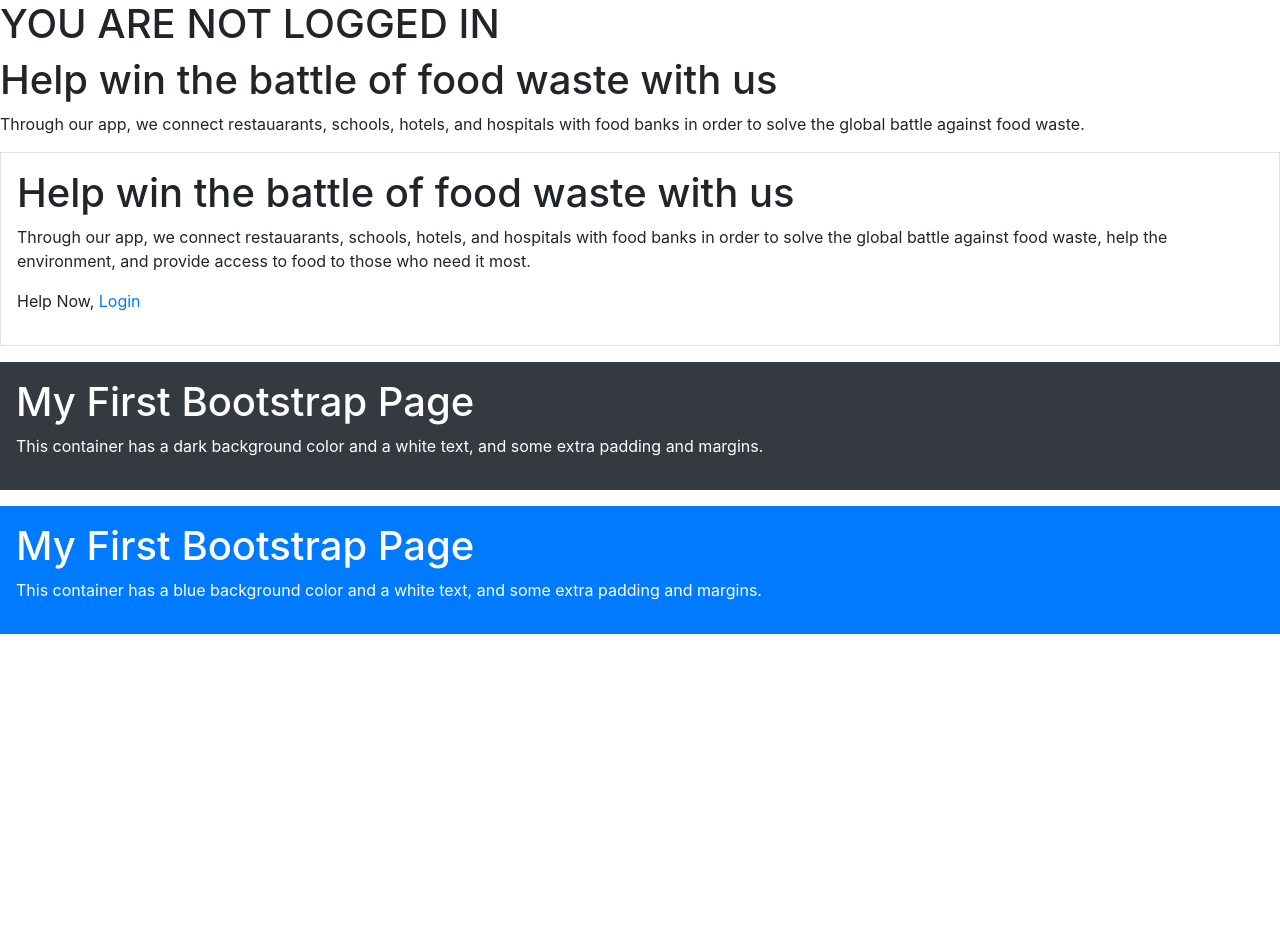
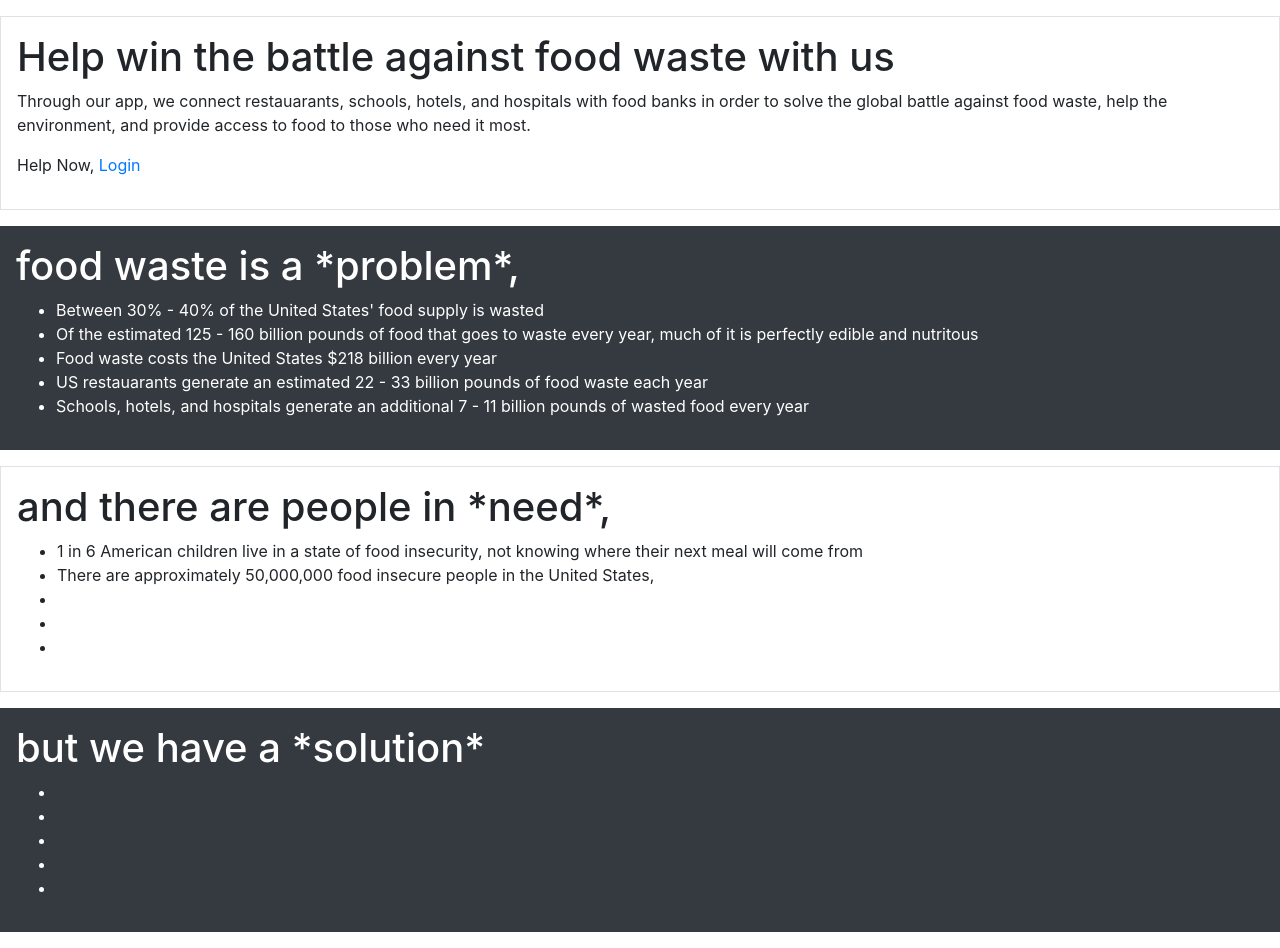
Before and after one commit to lnestelroad/HackCU2020, a Flask app: page / in a window 1280 px wide. Shown: the part 56-1004 px from the top of the page. Before the commit the page ends 690 px from the top, so only its background shows below. Run offline with Flask 2, Linux system fonts and the light colour scheme; some libraries are stand-ins or nearby versions.

Commit message:
modified index html

```diff
--- a/app/templates/index.html
+++ b/app/templates/index.html
@@ -1,19 +1,11 @@
 {% extends "base.html" %}
 
 {% block content %}
-    {% if current_user.is_anonymous %}
-    <h1>YOU ARE NOT LOGGED IN</h1>
-    {% else %}
-    <h1>Hi, {{current_user.username}}!</h1>
-    {% endif %}
     <!-- {% for post in posts %}
     <div><p>{{post.author.username}} says: <b>{{post.body}}</b></p></div>
     {% endfor %} -->
-    <h1>Help win the battle of food waste with us</h1>
-    <p>Through our app, we connect restauarants, schools, hotels, and hospitals with food banks in order to solve the global battle against food waste.</p>
-
     <div class="container-fluid p-3 my-3 border">
-        <h1>Help win the battle of food waste with us</h1>
+        <h1>Help win the battle against food waste with us</h1>
         <p>
             Through our app, we connect restauarants, schools, hotels, and hospitals with food banks in order to solve the global battle against food waste, help the environment, and provide access to food to those who need it most.
         </p>
@@ -25,12 +17,35 @@
     </div>
 
     <div class="container-fluid p-3 my-3 bg-dark text-white">
-        <h1>My First Bootstrap Page</h1>
-        <p>This container has a dark background color and a white text, and some extra padding and margins.</p>
+        <h1>food waste is a *problem*,</h1>
+        <ul>
+            <li>Between 30% - 40% of the United States' food supply is wasted</li>
+            <li>Of the estimated 125 - 160 billion pounds of food that goes to waste every year, much of it is perfectly edible and nutritous</li>
+            <li>Food waste costs the United States $218 billion every year</li>
+            <li>US restauarants generate an estimated 22 - 33 billion pounds of food waste each year</li>
+            <li>Schools, hotels, and hospitals generate an additional 7 - 11 billion pounds of wasted food every year</li>
+        </ul>
     </div>
 
-    <div class="container-fluid p-3 my-3 bg-primary text-white">
-        <h1>My First Bootstrap Page</h1>
-        <p>This container has a blue background color and a white text, and some extra padding and margins.</p>
+    <div class="container-fluid p-3 my-3 border">
+        <h1>and there are people in *need*,</h1>
+        <ul>
+            <li>1 in 6 American children live in a state of food insecurity, not knowing where their next meal will come from</li>
+            <li>There are approximately 50,000,000 food insecure people in the United States, </li>
+            <li></li>
+            <li></li>
+            <li></li>
+        </ul>
+    </div>
+
+    <div class="container-fluid p-3 my-3 bg-dark text-white">
+        <h1>but we have a *solution*</h1>
+        <ul>
+            <li></li>
+            <li></li>
+            <li></li>
+            <li></li>
+            <li></li>
+        </ul>
     </div>
 {% endblock %}
```
